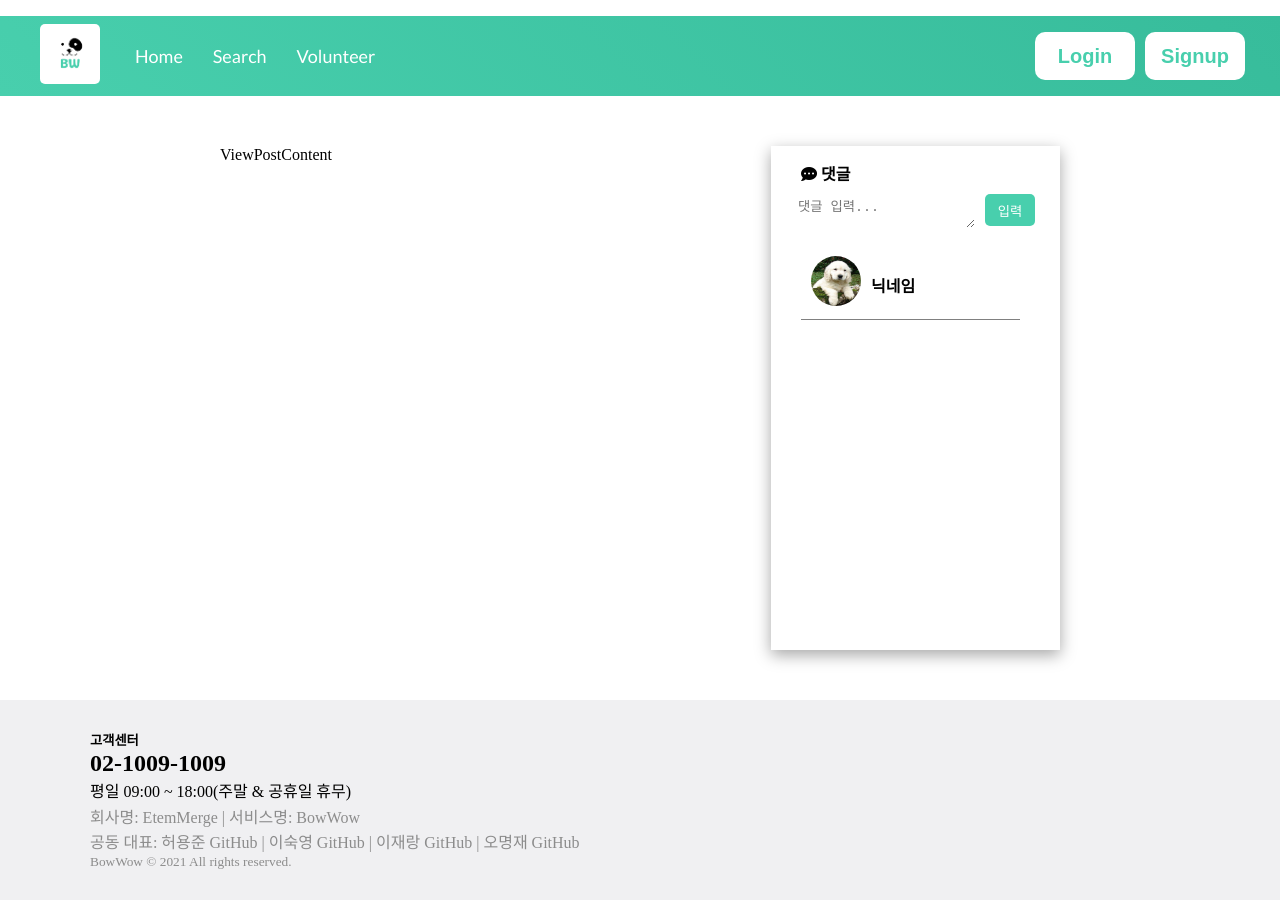
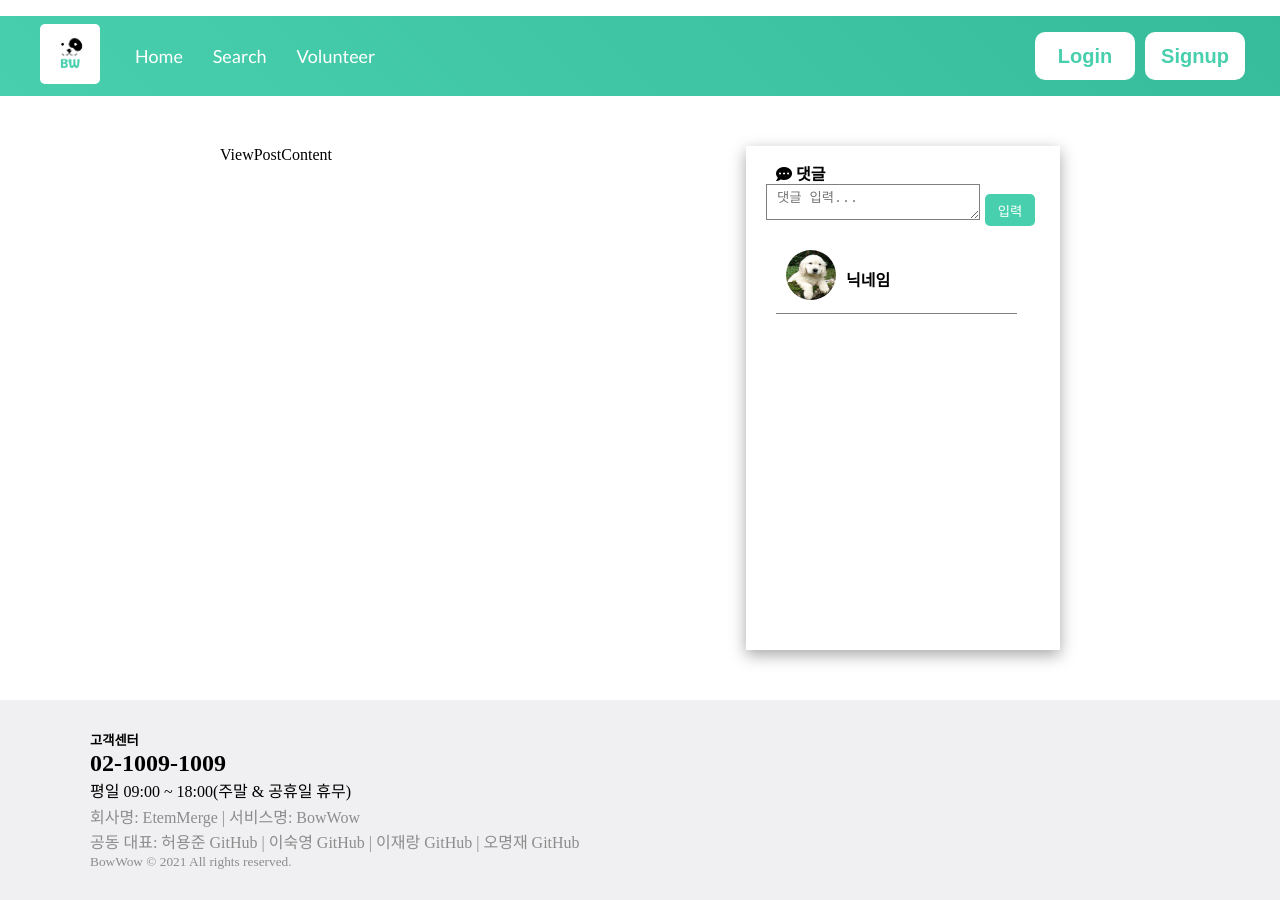
Before and after one commit to xxrang/BowWow, a React (Create React App) app in the folder client/: page /viewpost in a window 1280 px wide. Built offline with nearby package versions, Linux system fonts and the light colour scheme; a web font is replaced by a local one.

Commit message:
edit viewPostComment
edit viewPostCommetn

```diff
--- a/client/src/component/ViewPost/ViewPostComment.js
+++ b/client/src/component/ViewPost/ViewPostComment.js
@@ -14,7 +14,7 @@ function ViewPostComment({inputRef,comment,commentList,submitComment,handleChang
         <textarea
         ref = {inputRef}
         onChange = {handleChangeComment} value = {comment}
-        className = 'post-comment-input'
+        className = 'post-comment-text'
         type = 'text' placeholder = '댓글 입력...'/>
       </form>
       <button onClick = {submitComment}
```
